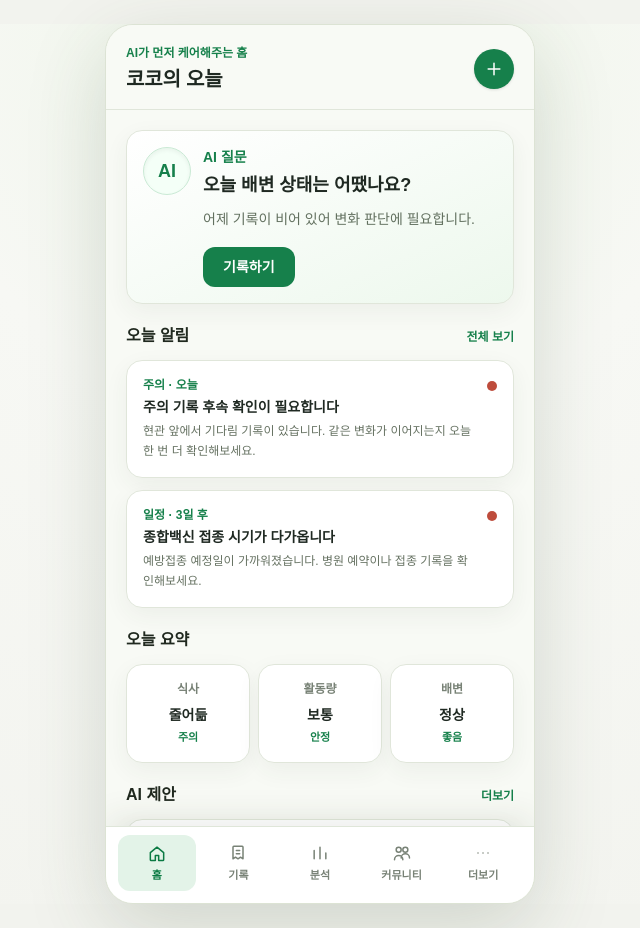
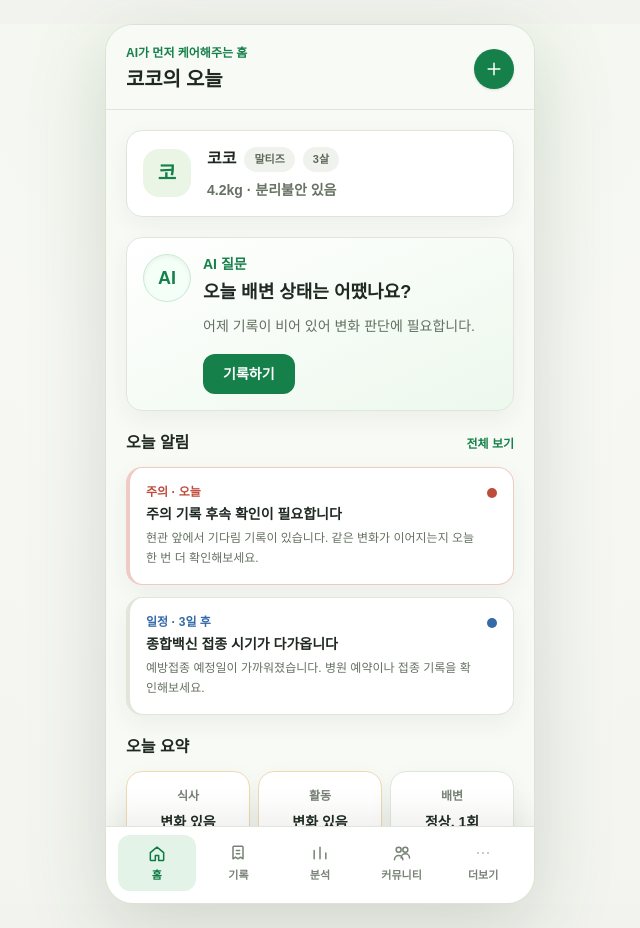
Before and after one commit to PU3-Lab/pet-log-v1.0, a Next.js app in the folder app/web/: page / in a window 1280 px wide. Shown: the whole page, without its empty margins (320-960 px from the left). Built offline with nearby package versions, Linux system fonts and the light colour scheme.

Commit message:
feat: improve home dashboard signals

```diff
--- a/app/web/src/app/page.tsx
+++ b/app/web/src/app/page.tsx
@@ -4,14 +4,41 @@ import Link from "next/link";
 import { AppShell } from "@/components/app-shell";
 import { usePetLog } from "@/components/pet-log-provider";
 import { AiMascot, Card, CategoryBadge, SectionHeader } from "@/components/ui";
+import { getAiCareSuggestions } from "@/lib/ai-insights";
+import { getRecentChange, getRecordStatusLabel, getTodaySummary, type HomeSummaryTone } from "@/lib/home-summary";
 import { getCareNotifications } from "@/lib/notifications";
 import { suggestions, todos } from "@/lib/mock-data";
 import { PetIcon } from "@/components/pet-icons";
+
+const toneText: Record<HomeSummaryTone, string> = {
+  green: "text-[#16804b]",
+  orange: "text-[#a4651a]",
+  red: "text-[#be4c3c]",
+  blue: "text-[#356aa8]",
+};
+
+const toneDot: Record<HomeSummaryTone, string> = {
+  green: "bg-[#16804b]",
+  orange: "bg-[#d38a2d]",
+  red: "bg-[#be4c3c]",
+  blue: "bg-[#356aa8]",
+};
+
+const toneCard: Record<HomeSummaryTone, string> = {
+  green: "border-[#d8ead1] bg-[#fbfff8]",
+  orange: "border-[#f1d9af] bg-[#fffaf0]",
+  red: "border-[#f0cbc5] bg-[#fff7f5]",
+  blue: "border-[#d4e0f5] bg-[#f6f9ff]",
+};
 
 export default function Home() {
   const { profile, records } = usePetLog();
   const latestRecords = records.slice(0, 3);
   const notifications = getCareNotifications(records).slice(0, 2);
+  const todaySummary = getTodaySummary(records);
+  const recentChange = getRecentChange(records);
+  const aiSuggestions = getAiCareSuggestions(records);
+  const homeSuggestions = [...aiSuggestions, ...suggestions].slice(0, 2);
 
   return (
     <AppShell
@@ -28,6 +55,26 @@ export default function Home() {
       title={`${profile.name}의 오늘`}
     >
       <div className="space-y-5">
+        <section className="grid grid-cols-[52px_1fr] items-center gap-3 rounded-2xl border border-[#dfe6d9] bg-white p-4 shadow-[0_8px_24px_rgba(49,65,44,0.05)]">
+          <div className="grid h-12 w-12 place-items-center rounded-2xl bg-[#eaf5e5] text-xl font-black text-[#16804b]">
+            {profile.name.slice(0, 1)}
+          </div>
+          <div className="min-w-0">
+            <div className="flex flex-wrap items-center gap-2">
+              <p className="text-base font-black text-[#1f2922]">{profile.name}</p>
+              <span className="rounded-full bg-[#f0f3ed] px-2.5 py-1 text-[11px] font-bold text-[#5e6859]">
+                {profile.breed}
+              </span>
+              <span className="rounded-full bg-[#f0f3ed] px-2.5 py-1 text-[11px] font-bold text-[#5e6859]">
+                {profile.age}
+              </span>
+            </div>
+            <p className="mt-2 truncate text-sm font-semibold text-[#667262]">
+              {profile.weight} · {profile.notes[0] ?? profile.personality}
+            </p>
+          </div>
+        </section>
+
         <Card className="bg-gradient-to-br from-white to-[#edf8ed]">
           <div className="flex gap-3">
             <AiMascot />
@@ -56,14 +103,16 @@ export default function Home() {
           />
           <div className="space-y-3">
             {notifications.map((notification) => (
-              <Card className="p-4" key={notification.id}>
+              <Card className={`border-l-4 p-4 ${toneCard[notification.tone]}`} key={notification.id}>
                 <div className="flex items-start justify-between gap-3">
                   <div className="min-w-0">
-                    <p className="text-xs font-bold text-[#16804b]">{notification.category} · {notification.dueLabel}</p>
+                    <p className={`text-xs font-bold ${toneText[notification.tone]}`}>
+                      {notification.category} · {notification.dueLabel}
+                    </p>
                     <h3 className="mt-1 text-sm font-bold text-[#1f2922]">{notification.title}</h3>
                     <p className="mt-1 text-xs leading-5 text-[#667262]">{notification.detail}</p>
                   </div>
-                  <span className="mt-1 h-2.5 w-2.5 shrink-0 rounded-full bg-[#be4c3c]" />
+                  <span className={`mt-1 h-2.5 w-2.5 shrink-0 rounded-full ${toneDot[notification.tone]}`} />
                 </div>
               </Card>
             ))}
@@ -73,18 +122,28 @@ export default function Home() {
         <section>
           <SectionHeader title="오늘 요약" />
           <div className="grid grid-cols-3 gap-2">
-            {[
-              ["식사", "줄어듦", "주의"],
-              ["활동량", "보통", "안정"],
-              ["배변", "정상", "좋음"],
-            ].map(([label, value, state]) => (
-              <Card className="p-3 text-center" key={label}>
-                <p className="text-xs font-bold text-[#788276]">{label}</p>
-                <p className="mt-2 text-sm font-black text-[#1f2922]">{value}</p>
-                <p className="mt-1 text-[11px] font-semibold text-[#16804b]">{state}</p>
+            {todaySummary.map((item) => (
+              <Card className={`p-3 text-center ${toneCard[item.tone]}`} key={item.category}>
+                <p className="text-xs font-bold text-[#788276]">{item.label}</p>
+                <p className="mt-2 truncate text-sm font-black text-[#1f2922]">{item.value}</p>
+                <p className={`mt-1 text-[11px] font-semibold ${toneText[item.tone]}`}>{item.state}</p>
               </Card>
             ))}
           </div>
+        </section>
+
+        <section>
+          <SectionHeader title="최근 변화" />
+          <Card className={`border-l-4 p-4 ${toneCard[recentChange.tone]}`}>
+            <div className="flex items-start justify-between gap-3">
+              <div className="min-w-0">
+                <p className={`text-xs font-bold ${toneText[recentChange.tone]}`}>{recentChange.label}</p>
+                <h3 className="mt-1 text-sm font-black text-[#1f2922]">{recentChange.title}</h3>
+                <p className="mt-2 text-sm leading-6 text-[#62705f]">{recentChange.detail}</p>
+              </div>
+              <span className={`mt-1 h-2.5 w-2.5 shrink-0 rounded-full ${toneDot[recentChange.tone]}`} />
+            </div>
+          </Card>
         </section>
 
         <section>
@@ -97,7 +156,7 @@ export default function Home() {
             title="AI 제안"
           />
           <div className="space-y-3">
-            {suggestions.slice(0, 2).map((suggestion) => (
+            {homeSuggestions.map((suggestion) => (
               <Card className="p-4" key={suggestion.id}>
                 <div className="flex items-start justify-between gap-3">
                   <div>
@@ -148,6 +207,9 @@ export default function Home() {
                         <span className="text-xs font-semibold text-[#8a9286]">{record.time}</span>
                       </div>
                       <p className="mt-2 truncate text-sm font-bold text-[#1f2922]">{record.title}</p>
+                      <p className={`mt-1 text-xs font-bold ${toneText[getRecordStatusLabel(record).tone]}`}>
+                        {getRecordStatusLabel(record).label}
+                      </p>
                     </div>
                     <span className="text-[#9ba597]">›</span>
                   </div>
--- /dev/null
+++ b/app/web/src/lib/home-summary.ts
@@ -0,0 +1,124 @@
+import { categoryLabels } from "./mock-data";
+import type { RecordCategory, RecordEntry, RecordStatus } from "./types";
+
+export type HomeSummaryTone = "green" | "orange" | "red" | "blue";
+
+export type HomeSummaryCategory = Extract<RecordCategory, "meal" | "walk" | "stool">;
+
+export type HomeSummaryItem = {
+  category: HomeSummaryCategory;
+  label: string;
+  value: string;
+  state: string;
+  tone: HomeSummaryTone;
+};
+
+export type RecentChange = {
+  title: string;
+  detail: string;
+  label: string;
+  tone: HomeSummaryTone;
+};
+
+const summaryCategories: Array<{ category: HomeSummaryCategory; label: string }> = [
+  { category: "meal", label: "식사" },
+  { category: "walk", label: "활동" },
+  { category: "stool", label: "배변" },
+];
+
+const statusLabels: Record<RecordStatus, { label: string; tone: HomeSummaryTone }> = {
+  normal: { label: "안정 기록", tone: "green" },
+  notice: { label: "변화 있음", tone: "orange" },
+  alert: { label: "주의 관찰", tone: "red" },
+};
+
+export function getTodaySummary(records: RecordEntry[]): HomeSummaryItem[] {
+  return summaryCategories.map(({ category, label }) => {
+    const latestRecord = records.find((record) => record.category === category);
+
+    if (!latestRecord) {
+      return {
+        category,
+        label,
+        value: "기록 없음",
+        state: "기록 필요",
+        tone: "orange",
+      };
+    }
+
+    if (latestRecord.status === "alert") {
+      return {
+        category,
+        label,
+        value: "주의",
+        state: "관찰 필요",
+        tone: "red",
+      };
+    }
+
+    if (latestRecord.status === "notice") {
+      return {
+        category,
+        label,
+        value: "변화 있음",
+        state: "확인 필요",
+        tone: "orange",
+      };
+    }
+
+    return {
+      category,
+      label,
+      value: compactLabel(latestRecord.title),
+      state: "안정",
+      tone: "green",
+    };
+  });
+}
+
+export function getRecentChange(records: RecordEntry[]): RecentChange {
+  const alertRecord = records.find((record) => record.status === "alert");
+  if (alertRecord) {
+    return {
+      label: `${categoryLabels[alertRecord.category]} · 주의`,
+      title: `${categoryLabels[alertRecord.category]} 관찰이 필요합니다`,
+      detail: `${alertRecord.title} 기록이 있습니다. 같은 변화가 반복되거나 심해지면 기록을 모아 병원 상담을 권장합니다.`,
+      tone: "red",
+    };
+  }
+
+  const noticeRecord = records.find((record) => record.status === "notice");
+  if (noticeRecord) {
+    return {
+      label: `${categoryLabels[noticeRecord.category]} · 변화`,
+      title: `${categoryLabels[noticeRecord.category]} 변화가 보입니다`,
+      detail: `${noticeRecord.title} 기록을 이어서 확인해보세요. 짧은 기록이 쌓이면 평소 패턴과 비교하기 쉬워집니다.`,
+      tone: "orange",
+    };
+  }
+
+  const latestRecord = records[0];
+  if (!latestRecord) {
+    return {
+      label: "기록 대기",
+      title: "최근 변화 기록이 없습니다",
+      detail: "첫 기록을 남기면 식사, 활동, 배변 변화가 홈에서 바로 정리됩니다.",
+      tone: "blue",
+    };
+  }
+
+  return {
+    label: `${categoryLabels[latestRecord.category]} · 안정`,
+    title: "최근 흐름은 안정적으로 보입니다",
+    detail: `${latestRecord.title} 등 최근 기록에서 큰 주의 신호는 보이지 않습니다. 같은 방식으로 기록을 이어가세요.`,
+    tone: "green",
+  };
+}
+
+export function getRecordStatusLabel(record: RecordEntry) {
+  return statusLabels[record.status];
+}
+
+function compactLabel(value: string) {
+  return value.length > 9 ? `${value.slice(0, 9)}...` : value;
+}
```
